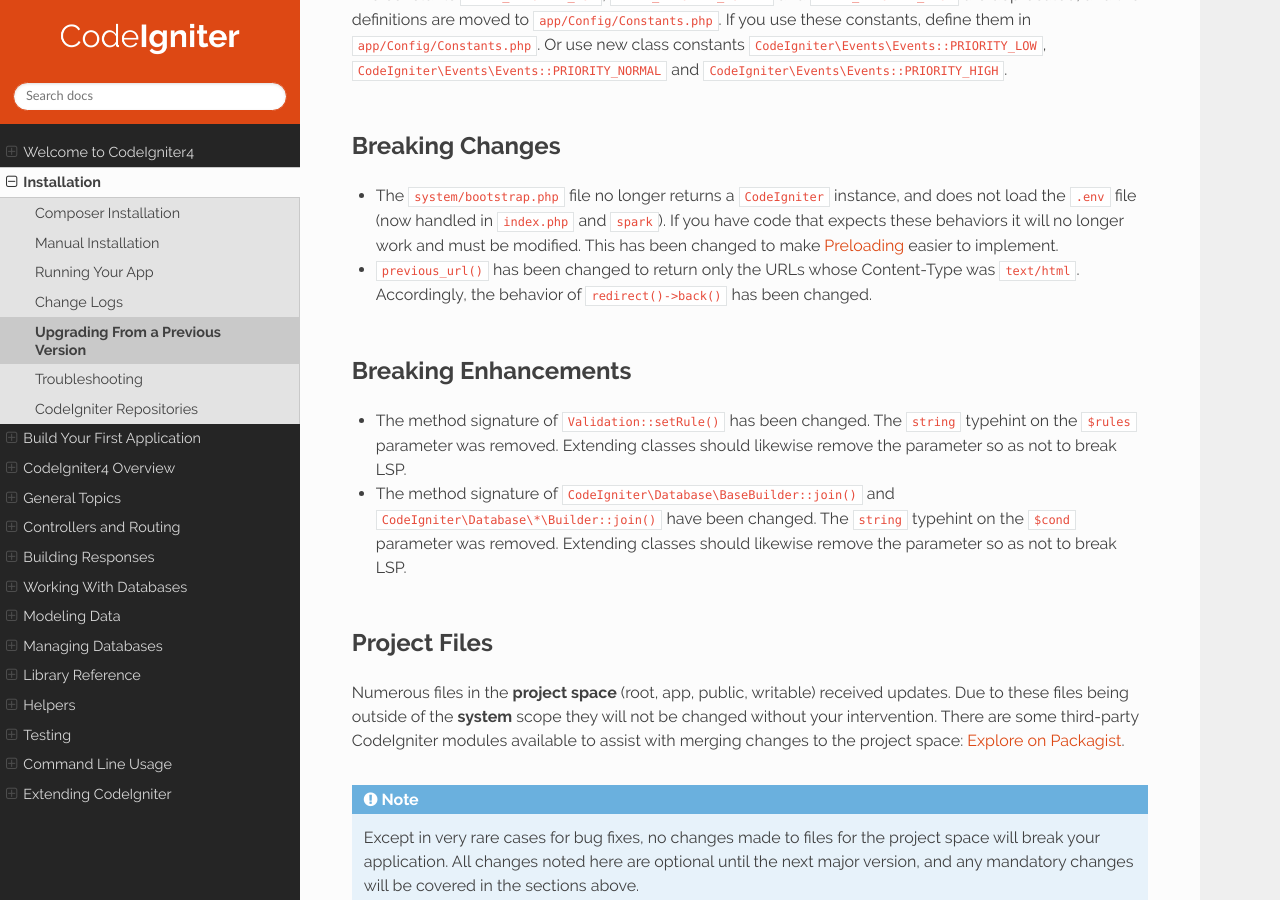
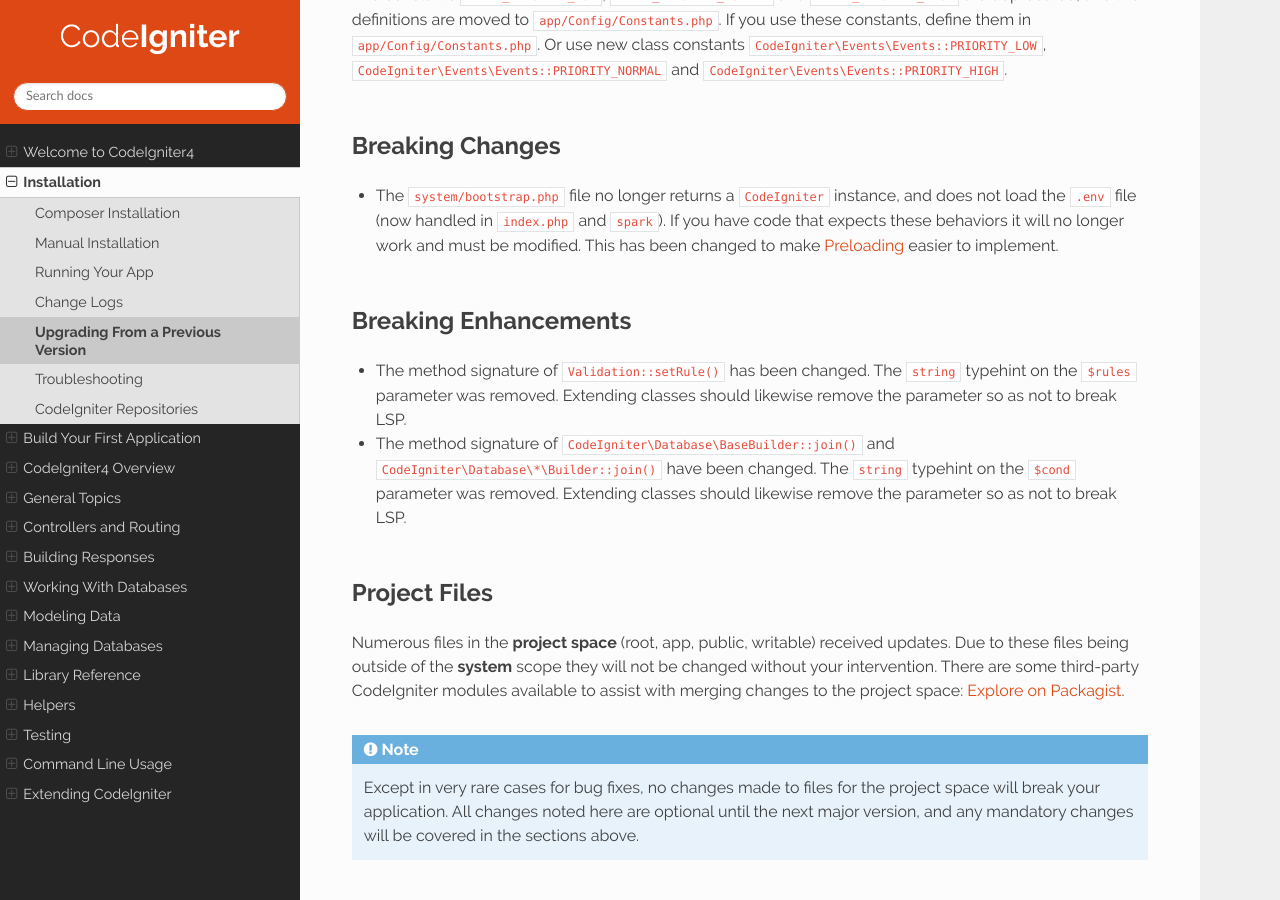
Before and after one commit to NEKOGET/ci4_user_guide_src, a Sphinx documentation site: the page built from source/installation/upgrade_420.rst, in a window 1280 px wide and 900 px high, scrolled down 1158 px. Built offline with Sphinx 7.4.7 and the Read the Docs theme 2.0.0, drawn with Linux system fonts in a browser that asks for light colours.

Commit message:
docs: revert previous_url in the upgrade note

```diff
--- a/source/installation/upgrade_420.rst
+++ b/source/installation/upgrade_420.rst
@@ -42,7 +42,6 @@ Breaking Changes
 ****************
 
 - The ``system/bootstrap.php`` file no longer returns a ``CodeIgniter`` instance, and does not load the ``.env`` file (now handled in ``index.php`` and ``spark``). If you have code that expects these behaviors it will no longer work and must be modified. This has been changed to make `Preloading <https://www.php.net/manual/en/opcache.preloading.php>`_ easier to implement.
-- ``previous_url()`` has been changed to return only the URLs whose Content-Type was ``text/html``. Accordingly, the behavior of ``redirect()->back()`` has been changed.
 
 Breaking Enhancements
 *********************
```
